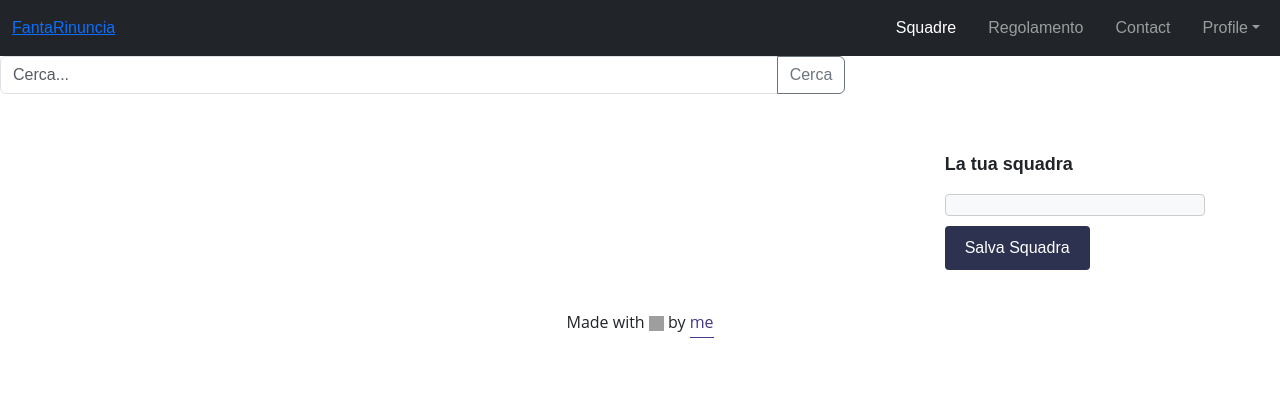
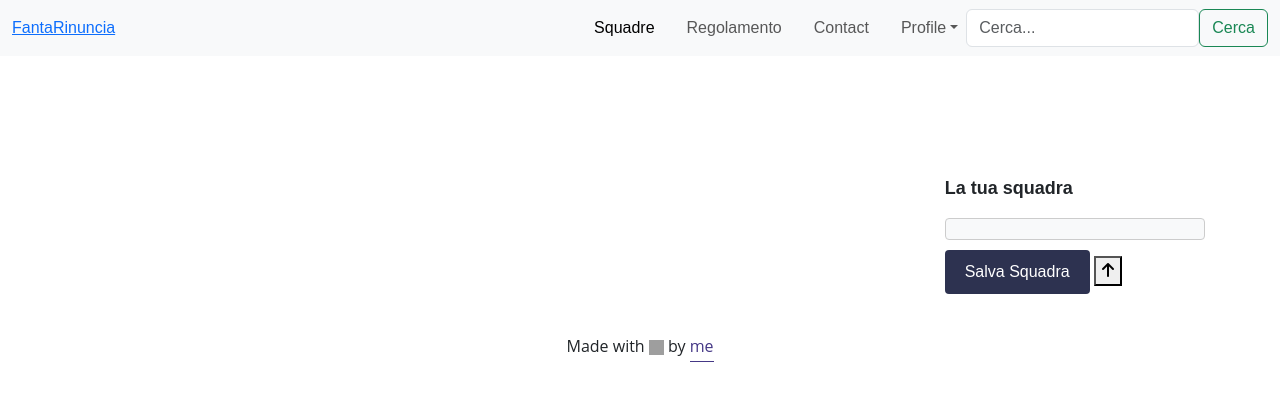
Before and after one commit to wassupiari/FantaRinuncia, a Flask app: template templates/index.html in a window 1280 px wide. Shown: the top 401 px of the page. Run offline with Flask 3, Linux system fonts and the light colour scheme; the template is opened without the code that fills it, so the values that code supplies are empty; grey boxes are pictures that could not be loaded.

Commit message:
update: made some changes
refactored all nav bar with some changes to cards also to search bar

```diff
--- a/templates/index.html
+++ b/templates/index.html
@@ -1,27 +1,37 @@
 <!DOCTYPE html>
 <html lang="it">
 <head>
-    {% if username in utenti %}
-    <title>{{ username }} - benvenuto</title>
-    {% endif %}
+
+    <title>HomePage</title>
+
     <meta charset="UTF-8">
     <meta name="viewport" content="width=device-width, initial-scale=1.0">
+    <link rel="stylesheet" href="https://cdnjs.cloudflare.com/ajax/libs/font-awesome/6.5.1/css/all.min.css" integrity="sha512-DTOQO9RWCH3ppGqcWaEA1BIZOC6xxalwEsw9c2QQeAIftl+Vegovlnee1c9QX4TctnWMn13TZye+giMm8e2LwA==" crossorigin="anonymous" referrerpolicy="no-referrer" />
+    <link href="https://cdn.jsdelivr.net/npm/bootstrap@5.3.2/dist/css/bootstrap.min.css" rel="stylesheet" integrity="sha384-T3c6CoIi6uLrA9TneNEoa7RxnatzjcDSCmG1MXxSR1GAsXEV/Dwwykc2MPK8M2HN" crossorigin="anonymous">
+    <link rel="stylesheet" href="{{ url_for('static', filename='style.css') }}">
+</head>
+
+<!--    <div class="input-group mb-4" id="search-box">-->
+<!--      <input type="text" class="form-control" id="search-input" placeholder="Cerca..." aria-label="Cerca" aria-describedby="button-addon2">-->
+<!--      <button class="btn btn-outline-secondary" type="button" id="search-button">Cerca</button>-->
+<!--    </div>-->
 
 
 
 
-    <link href="https://cdn.jsdelivr.net/npm/bootstrap@5.3.2/dist/css/bootstrap.min.css" rel="stylesheet" integrity="sha384-T3c6CoIi6uLrA9TneNEoa7RxnatzjcDSCmG1MXxSR1GAsXEV/Dwwykc2MPK8M2HN" crossorigin="anonymous">
-    <link rel="stylesheet" href="{{ url_for('static', filename='style.css') }}">
-</head>
 <body>
-<nav class="navbar navbar-expand-lg navbar-dark bg-dark" >
+<nav class="navbar navbar-expand-lg navbar-light bg-light mb-4">
     <div class="container-fluid">
         <a href="/"> FantaRinuncia</a>
+        <button class="navbar-toggler" type="button" data-bs-toggle="collapse" data-bs-target="#navbarNav"
+            aria-controls="navbarNav" aria-expanded="false" aria-label="Toggle navigation">
+            <span class="navbar-toggler-icon"></span>
         </button>
         <div class="collapse navbar-collapse" id="navbarNav">
             <ul class="navbar-nav ms-md-auto gap-2">
                 <li class="nav-item rounded">
-          <a class="nav-link active" aria-current="page" href="/visualizza-squadre"><i class="bi bi-house-fill me-2"></i>Squadre</a>
+                    <a class="nav-link active" aria-current="page" href="/profile"><i
+                            class="bi bi-house-fill me-2"></i>Squadre</a>
                 </li>
                 <li class="nav-item rounded">
                     <a class="nav-link" href="#"><i class="bi bi-people-fill me-2"></i>Regolamento</a>
@@ -30,7 +40,8 @@
                     <a class="nav-link" href="#"><i class="bi bi-telephone-fill me-2"></i>Contact</a>
                 </li>
                 <li class="nav-item dropdown rounded">
-          <a class="nav-link dropdown-toggle" href="#" id="navbarDropdown" role="button" data-bs-toggle="dropdown" aria-expanded="false"><i class="bi bi-person-fill me-2"></i>Profile</a>
+                    <a class="nav-link dropdown-toggle" href="#" id="navbarDropdown" role="button"
+                        data-bs-toggle="dropdown" aria-expanded="false"><i class="bi bi-person-fill me-2"></i>Profile</a>
                     <ul class="dropdown-menu dropdown-menu-end" aria-labelledby="navbarDropdown">
                         <li><a class="dropdown-item" href="#">Account</a></li>
 
@@ -44,6 +55,14 @@
                     </ul>
                 </li>
             </ul>
+            <!-- Search Box -->
+            <form class="form-inline my-2 my-lg-0" id="search-form">
+                <div class="d-flex">
+                    <input class="form-control mr-sm-2" type="text" id="search-input" placeholder="Cerca..."
+                        aria-label="Cerca" aria-describedby="button-addon2">
+                    <button class="btn btn-outline-success my-2 my-sm-0" type="text" id="search-button">Cerca</button>
+                </div>
+            </form>
         </div>
     </div>
 </nav>
@@ -51,12 +70,10 @@
 
 
 
+
+
     <div class="row">
       <div class="col-8">
-    <div class="input-group mb-4" id="search-box">
-      <input type="text" class="form-control" id="search-input" placeholder="Cerca..." aria-label="Cerca" aria-describedby="button-addon2">
-      <button class="btn btn-outline-secondary" type="button" id="search-button">Cerca</button>
-    </div>
         <div class="container" id="cards-container">
             {% for person in data %}
                 <div class="col-md-4 card-item">
@@ -70,14 +87,19 @@
                     </div>
                 </div>
             {% endfor %}
+            <div id="search-message" style="display: none;">Nessuna persona trovata con questo nome</div>
         </div>
       </div>
         <div class="col-4" id="squad-maker">
             <p>La tua squadra</p>
             <div id="squadra-container" class="card-body">
+                <!-- Qui verranno aggiunti dinamicamente gli elementi della squadra -->
             </div>
             <div id="alert-container"></div>
-           <button id="salva-squadra-button" class="btn btn-success">Salva Squadra</button>
+            <button id="salva-squadra-button" class="btn btn-success" onclick="salvaSquadra()">Salva Squadra</button>
+            <button onclick="topFunction()" id="myBtn" title="Go to top">
+                <i class="fa-solid fa-arrow-up"></i>
+            </button>
         </div>
     </div>
 
```
Lines whose indentation alone changed are shown as unchanged.
